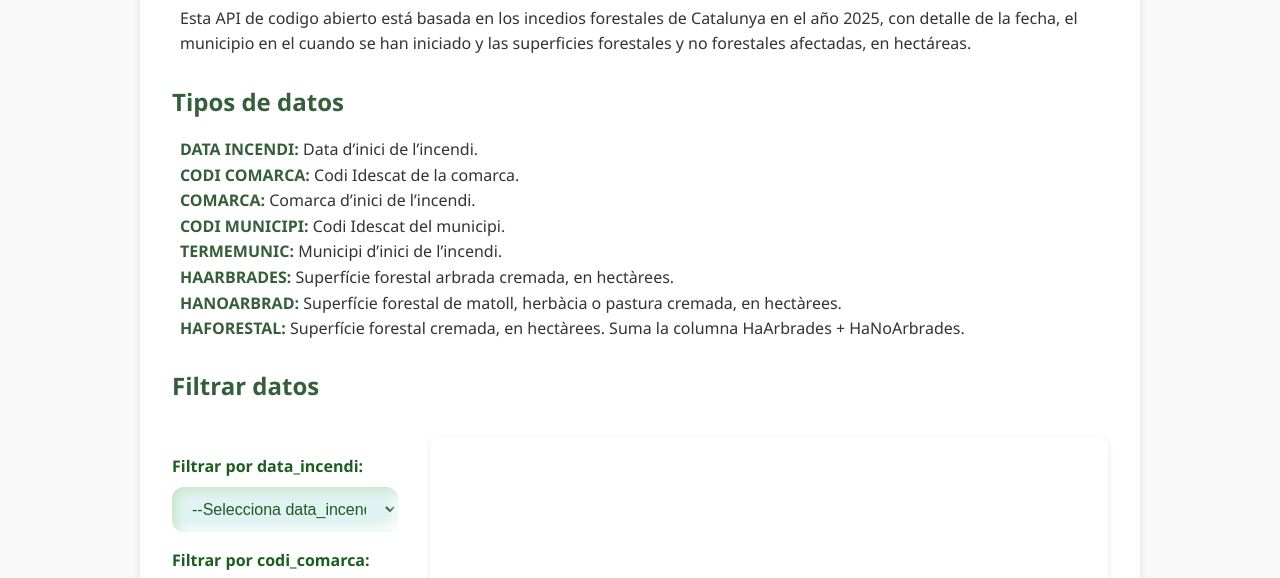
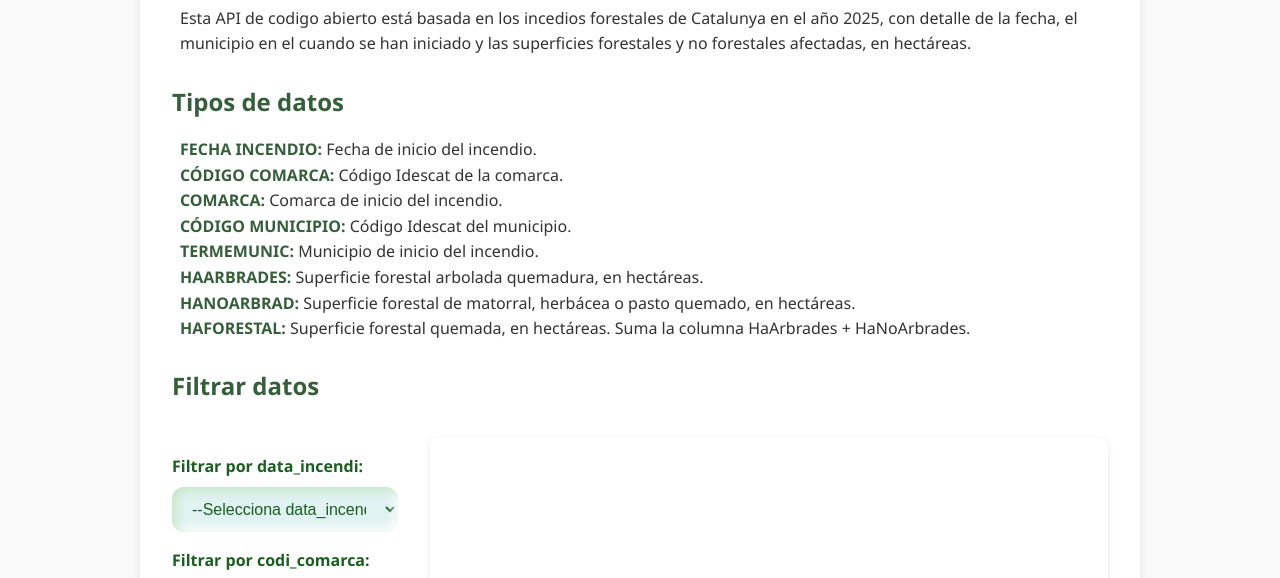
Before and after one commit to CataGenovese/sostenibilitat_web, a website: page public/HTML/API_GEN.html in a window 1280 px wide. Shown: the part 199-777 px from the top of the page. Drawn offline with nearby package versions, Linux system fonts and the light colour scheme; no server answers.

Commit message:
idioma corrección

```diff
--- a/public/CSS/ods.css
+++ b/public/CSS/ods.css
@@ -141,7 +141,7 @@ nav a.active {
 
 /* Icono decorativo 🛈 */
 .ods-note::before {
-    content: "🛈";
+    content: "ℹ️"; /*"🛈"*/
     position: absolute;
     left: 0;
     top: 0rem;
--- a/public/HTML/API_GEN.html
+++ b/public/HTML/API_GEN.html
@@ -37,16 +37,16 @@
 
       <h2>Tipos de datos</h2>
       <div class="campos">
-        <p><strong>DATA INCENDI:</strong> Data d’inici de l’incendi.</p>
-        <p><strong>CODI COMARCA:</strong> Codi Idescat de la comarca.</p>
-        <p><strong>COMARCA:</strong> Comarca d’inici de l’incendi.</p>
-        <p><strong>CODI MUNICIPI:</strong> Codi Idescat del municipi.</p>
-        <p><strong>TERMEMUNIC:</strong> Municipi d’inici de l’incendi.</p>
-        <p><strong>HAARBRADES:</strong> Superfície forestal arbrada cremada, en hectàrees.</p>
-        <p><strong>HANOARBRAD:</strong> Superfície forestal de matoll, herbàcia o pastura cremada, en hectàrees.</p>
-        <p><strong>HAFORESTAL:</strong> Superfície forestal cremada, en hectàrees. Suma la columna HaArbrades +
-          HaNoArbrades.</p>
-      </div><br>
+        <p><strong>FECHA INCENDIO:</strong> Fecha de inicio del incendio.</p>
+        <p><strong>CÓDIGO COMARCA:</strong> Código Idescat de la comarca.</p>
+        <p><strong>COMARCA:</strong> Comarca de inicio del incendio.</p>
+        <p><strong>CÓDIGO MUNICIPIO:</strong> Código Idescat del municipio.</p>
+        <p><strong>TERMEMUNIC:</strong> Municipio de inicio del incendio.</p>
+        <p><strong>HAARBRADES:</strong> Superficie forestal arbolada quemadura, en hectáreas.</p>
+        <p><strong>HANOARBRAD:</strong> Superficie forestal de matorral, herbácea o pasto quemado, en hectáreas.</p>
+        <p><strong>HAFORESTAL:</strong> Superficie forestal quemada, en hectáreas. Suma la columna HaArbrades +
+        HaNoArbrades.</p>
+        </div><br>
 
       <h2>Filtrar datos</h2>
       <div id="contenedor-filtros-resultados">
```
Also changed, not shown: public/CSS/conclusiones.css (+11 -0 lines), public/HTML/conclusiones.html (+2 -0 lines), public/HTML/ods.html (+2 -1 lines), public/img/lluvia-grafico.png (added), public/img/temperatura-grafico.png (added).
